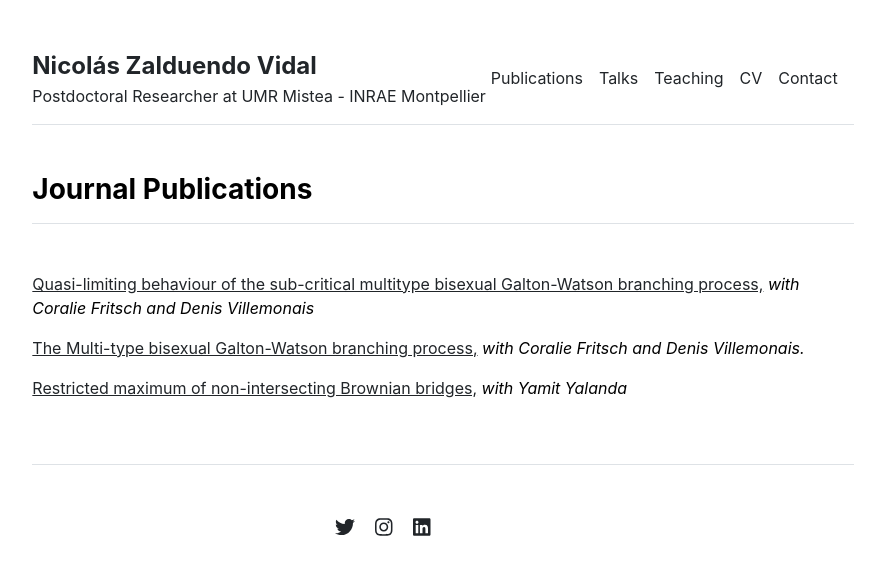
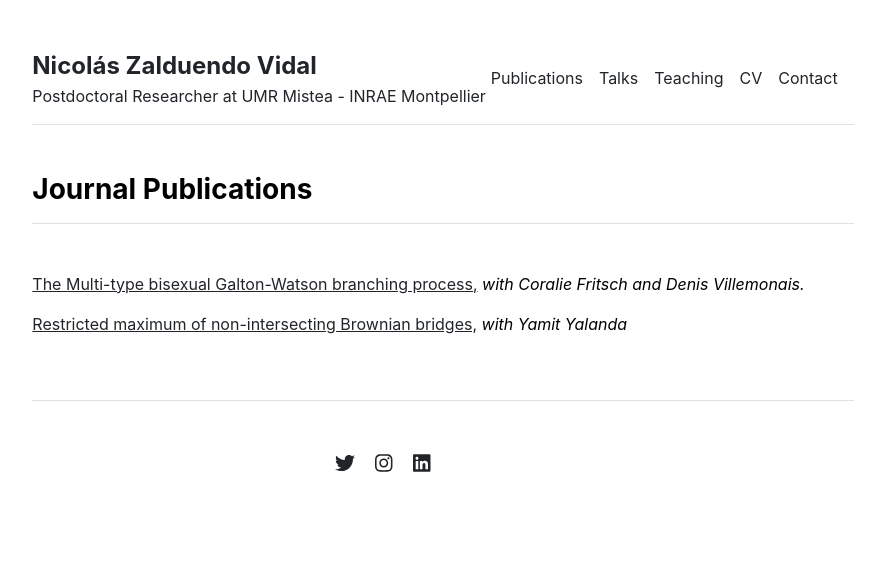
Before and after one commit to nzalduendo/nzalduendo.github.io, a Jekyll site: the page built from publications.md, in a window 1280 px wide. Shown: the top 575 px of the page, without its empty margins (197-1066 px from the left). Built offline with Jekyll 4.4.1, drawn with Linux system fonts in a browser that asks for light colours.

Commit message:
Update publications.yml
separate preprints

```diff
--- a/_data/publications.yml
+++ b/_data/publications.yml
@@ -4,6 +4,8 @@ featured:
 - {name: 'Restricted maximum of non-intersecting Brownian bridges,', url: 'https://arxiv.org/abs/2302.11432', contributors: 'Yamit Yalanda', abstract: 'Consider a system of N non-intersecting Brownian bridges in [0,1], and let M_N(p) be the maximal height attained by the top path in the interval [0, p], p ∈ [0, 1]. It is known that, under a suitable rescaling, the distribution of M_N(p) converges, as N → ∞, to a one-parameter family of distributions interpolating between the Tracy-Widom distributions for the Gaussian Orthogonal and Unitary Ensembles (corresponding, respectively, to p → 1 and p → 0). It is also known that, for fixed N , M_N(1) is distributed as the top eigenvalue of a random matrix drawn from the Laguerre Orthogonal Ensemble. Here we show a version of these results for M_N(p) for fixed N , showing that M_N(p)/√p converges in distribution, as p → 0, to the righmost charge in a generalized Laguerre Unitary Ensemble, which coincides with the top eigenvalue of a random matrix drawn from the Antisymmetric Gaussian Ensemble.'}
 
 journal:
-- {name: 'Quasi-limiting behaviour of the sub-critical multitype bisexual Galton-Watson branching process,', url: 'https://arxiv.org/abs/2406.19559', contributors: 'Coralie Fritsch and Denis Villemonais'}
 - {name: 'The Multi-type bisexual Galton-Watson branching process,', url: 'https://arxiv.org/abs/2206.09622', contributors: 'Coralie Fritsch and Denis Villemonais.'}
 - {name: 'Restricted maximum of non-intersecting Brownian bridges,', url: 'https://arxiv.org/abs/2302.11432', contributors: 'Yamit Yalanda'}
+
+preprint:
+- {number: '[1]', name: 'Quasi-limiting behaviour of the sub-critical multitype bisexual Galton-Watson branching process,', url: 'https://arxiv.org/abs/2406.19559', contributors: 'C. Fritsch, D. Villemonais'}
```
